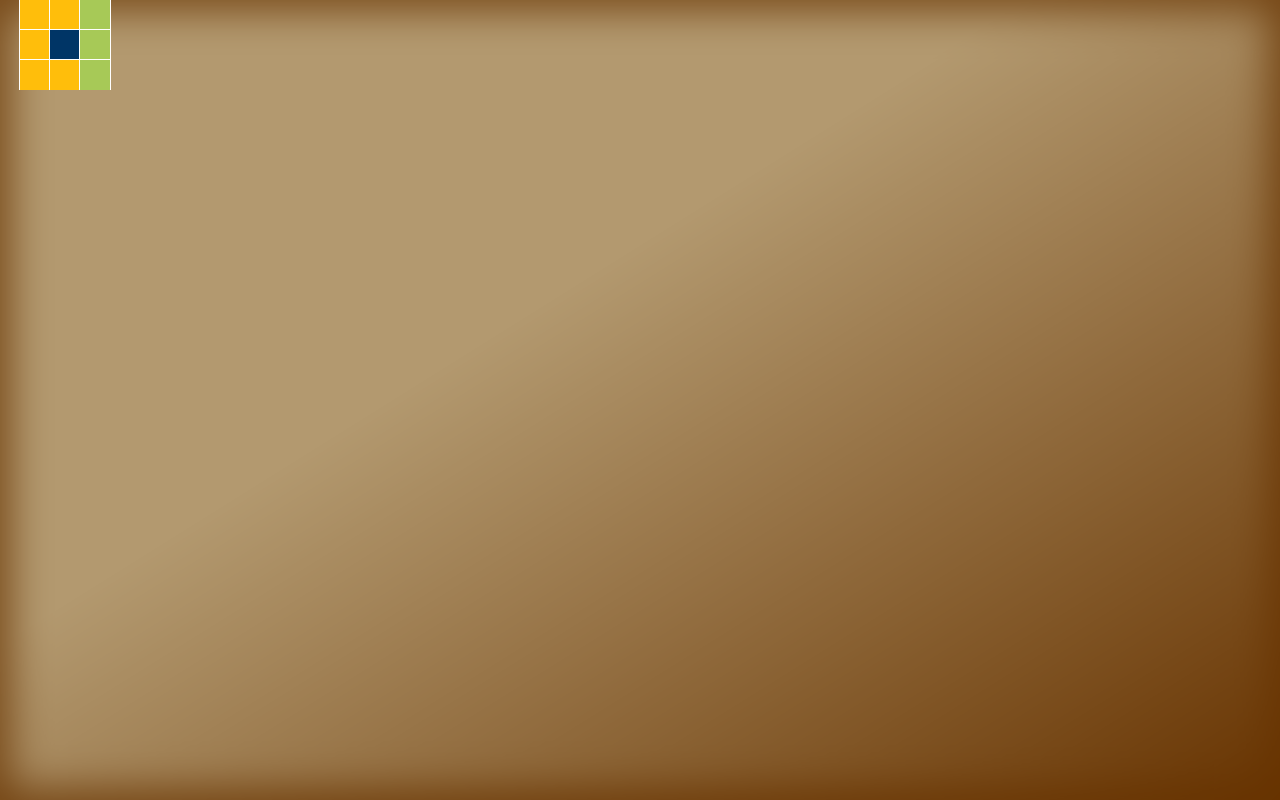
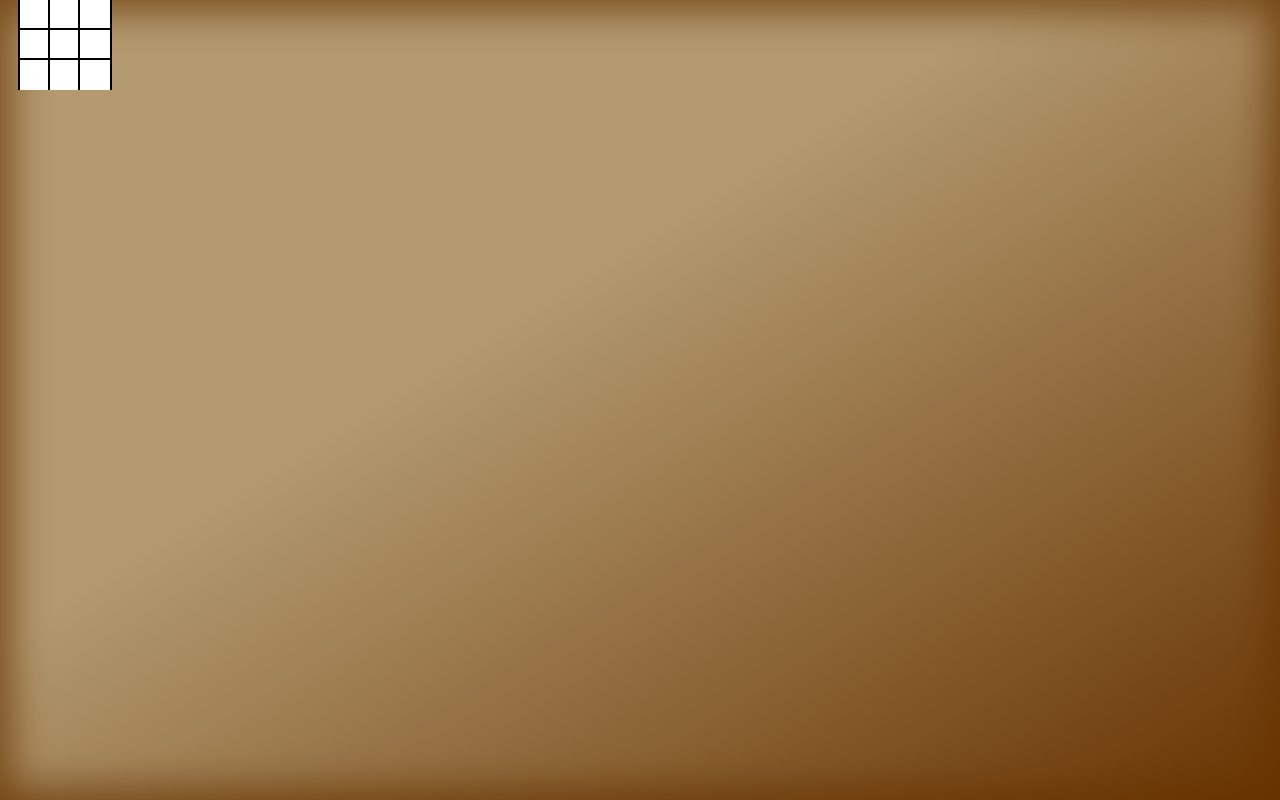
Before and after one commit to Andriikryl/rubik-s-cube, a Next.js app: page / in a window 1280 px wide. Built offline with nearby package versions, Linux system fonts and the light colour scheme.

Commit message:
add function createSide in helpers.ts

```diff
--- a/src/components/cube/style.module.css
+++ b/src/components/cube/style.module.css
@@ -1,30 +1,39 @@
 .cell {
     width: 30px;
     height: 30px;
-    outline: 1px solid #ffff;
+    outline: 2px solid black;
 }
 
 .row{
     display: flex;
 }
 
+/* export enum Colors {
+    LEPTEUH = 0,
+    YELLOW = 1,
+    BLUE = 2,
+    RED = 3,
+    GREEN = 4,
+    ORANGE  = 5,
+} */
+
 .cell-0{
-    background-color: #e63946;
+    background-color: #ffff ;
 }
 .cell-1{
     background-color: #ffbe0b;
 }
 .cell-2{
+    background-color: #003566;
+}
+.cell-3{
+    background-color: #f60404e7;
+}
+.cell-4{
     background-color: #a7c957;
 }
-.cell-3{
-    background-color: #003566;
-}
-.cell-4{
-    background-color: #ff8fab;
-}
 .cell-5{
-    background-color: #212529;
+    background-color: #e68105;
 }
 
 /* const colors = [
--- /dev/null
+++ b/src/components/helpers/helpers.ts
@@ -0,0 +1,9 @@
+import { Color, Side } from "../types/types";
+
+export function createSide (color: Color): Side {
+    return [
+        [color, color, color,],
+        [color, color, color,],
+        [color, color, color,],
+    ]
+}
--- a/src/components/hero/Hero.tsx
+++ b/src/components/hero/Hero.tsx
@@ -1,14 +1,11 @@
 import React from "react";
-import { Side } from "../types/types";
+import { Color, Side } from "../types/types";
 import { Container } from "../container/Container";
 import Cube from "../cube/Cube";
+import { createSide } from "../helpers/helpers";
 
 export default function Hero() {
-  const side: Side = [
-    [1, 1, 2],
-    [1, 3, 2],
-    [1, 1, 2],
-  ];
+  const side: Side = createSide(Color.LEPTEUH);
   return (
     <section>
       <Container>
--- a/src/components/types/types.ts
+++ b/src/components/types/types.ts
@@ -1,5 +1,14 @@
 export type Side = [
-    [number, number, number],
-    [number, number, number],
-    [number, number, number],
+    [Color, Color, Color],
+    [Color, Color, Color],
+    [Color, Color, Color],
 ]
+
+export enum Color {
+    LEPTEUH = 0,
+    YELLOW = 1,
+    BLUE = 2,
+    RED = 3,
+    GREEN = 4,
+    ORANGE  = 5,
+}
```
